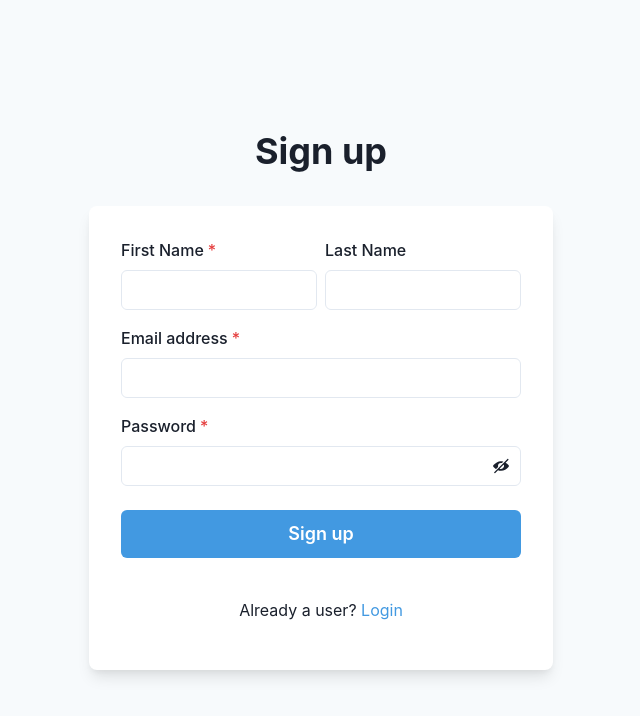
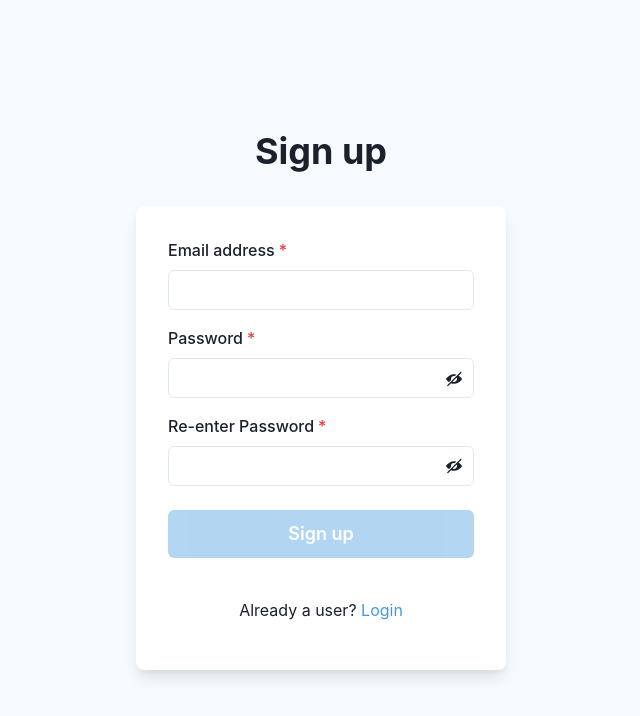
Before and after one commit to HariVP03/execute-2-project, a Next.js app in the folder apps/web/: page /auth/signup in a window 1280 px wide. Shown: the top 716 px of the page, without its empty margins (319-959 px from the left). Built offline with nearby package versions, Linux system fonts and the light colour scheme.

Commit message:
added sign up

```diff
--- a/apps/web/pages/auth/signup.tsx
+++ b/apps/web/pages/auth/signup.tsx
@@ -17,8 +17,15 @@ import {
 import { useState } from "react";
 import { ViewIcon, ViewOffIcon } from "@chakra-ui/icons";
 import NextLink from "next/link";
+import { createUser } from "@firebase/utils";
 export default function SignupCard() {
-    const [showPassword, setShowPassword] = useState(false);
+    const [showPassword, setShowPassword] = useState<boolean>(false);
+    const [email, setEmail] = useState<string | undefined>();
+    const [showConfirmPass, setShowConfirmPass] = useState<boolean>(false);
+    const [password, setPassword] = useState<string | undefined>();
+    const [confirmPassword, setConfirmPassword] = useState<
+        string | undefined
+    >();
 
     return (
         <Flex
@@ -40,33 +47,30 @@ export default function SignupCard() {
                     p={8}
                 >
                     <Stack spacing={4}>
-                        <HStack>
-                            <Box>
-                                <FormControl id="firstName" isRequired>
-                                    <FormLabel>First Name</FormLabel>
-                                    <Input type="text" />
-                                </FormControl>
-                            </Box>
-                            <Box>
-                                <FormControl id="lastName">
-                                    <FormLabel>Last Name</FormLabel>
-                                    <Input type="text" />
-                                </FormControl>
-                            </Box>
-                        </HStack>
                         <FormControl id="email" isRequired>
                             <FormLabel>Email address</FormLabel>
-                            <Input type="email" />
+                            <Input
+                                value={email}
+                                onChange={(e) => setEmail(e.target.value)}
+                                type="email"
+                            />
                         </FormControl>
                         <FormControl id="password" isRequired>
                             <FormLabel>Password</FormLabel>
                             <InputGroup>
                                 <Input
                                     type={showPassword ? "text" : "password"}
+                                    value={password}
+                                    isInvalid={
+                                        password ? password.length < 8 : false
+                                    }
+                                    onChange={(e) =>
+                                        setPassword(e.target.value)
+                                    }
                                 />
                                 <InputRightElement h={"full"}>
                                     <Button
-                                        variant={"ghost"}
+                                        variant={"unstyled"}
                                         onClick={() =>
                                             setShowPassword(
                                                 (showPassword) => !showPassword,
@@ -74,6 +78,39 @@ export default function SignupCard() {
                                         }
                                     >
                                         {showPassword ? (
+                                            <ViewIcon />
+                                        ) : (
+                                            <ViewOffIcon />
+                                        )}
+                                    </Button>
+                                </InputRightElement>
+                            </InputGroup>
+                        </FormControl>
+                        <FormControl id="confirmPassword" isRequired>
+                            <FormLabel>Re-enter Password</FormLabel>
+                            <InputGroup>
+                                <Input
+                                    type={showConfirmPass ? "text" : "password"}
+                                    value={confirmPassword}
+                                    isInvalid={
+                                        confirmPassword
+                                            ? confirmPassword !== password
+                                            : false
+                                    }
+                                    onChange={(e) =>
+                                        setConfirmPassword(e.target.value)
+                                    }
+                                />
+                                <InputRightElement h={"full"}>
+                                    <Button
+                                        variant={"ghost"}
+                                        onClick={() =>
+                                            setShowConfirmPass(
+                                                (showPassword) => !showPassword,
+                                            )
+                                        }
+                                    >
+                                        {showConfirmPass ? (
                                             <ViewIcon />
                                         ) : (
                                             <ViewOffIcon />
@@ -90,6 +127,14 @@ export default function SignupCard() {
                                 color={"white"}
                                 _hover={{
                                     bg: "blue.500",
+                                }}
+                                disabled={
+                                    password !== confirmPassword ||
+                                    (password?.length || 0) < 8
+                                }
+                                onClick={() => {
+                                    if (password && email)
+                                        createUser(email, password);
                                 }}
                             >
                                 Sign up
--- a/apps/web/src/components/navbar.tsx
+++ b/apps/web/src/components/navbar.tsx
@@ -81,7 +81,7 @@ export function Navbar() {
                             </Button>
                             <Button
                                 colorScheme={"orange"}
-                                onClick={() => router.push("/auth/login")}
+                                onClick={() => router.push("/auth/signup")}
                             >
                                 Signup
                             </Button>
--- a/apps/web/src/firebase/init.ts
+++ b/apps/web/src/firebase/init.ts
@@ -1,5 +1,6 @@
 import { initializeApp } from "firebase/app";
 import { getAnalytics } from "firebase/analytics";
+import { GoogleAuthProvider } from "firebase/auth";
 
 const firebaseConfig = {
     apiKey: "AIzaSyBJsCH2i1L933e1gMUPYTHdF8rTmrZvB9I",
--- /dev/null
+++ b/apps/web/src/firebase/utils/index.ts
@@ -0,0 +1,28 @@
+import {
+    createUserWithEmailAndPassword,
+    getAuth,
+    signInWithEmailAndPassword,
+    User,
+} from "firebase/auth";
+
+type AuthFuncType = {
+    (email: string, password: string): Promise<User>;
+};
+
+export const createUser: AuthFuncType = (email, password) => {
+    const auth = getAuth();
+    const user = createUserWithEmailAndPassword(auth, email, password).then(
+        ({ user }) => user,
+    );
+
+    return user;
+};
+
+export const signInWithEmail: AuthFuncType = (email, password) => {
+    const auth = getAuth();
+    const user = signInWithEmailAndPassword(auth, email, password).then(
+        ({ user }) => user,
+    );
+
+    return user;
+};
```
Also changed, not shown: 2 other files (tests, documents, lock files or other folders).
